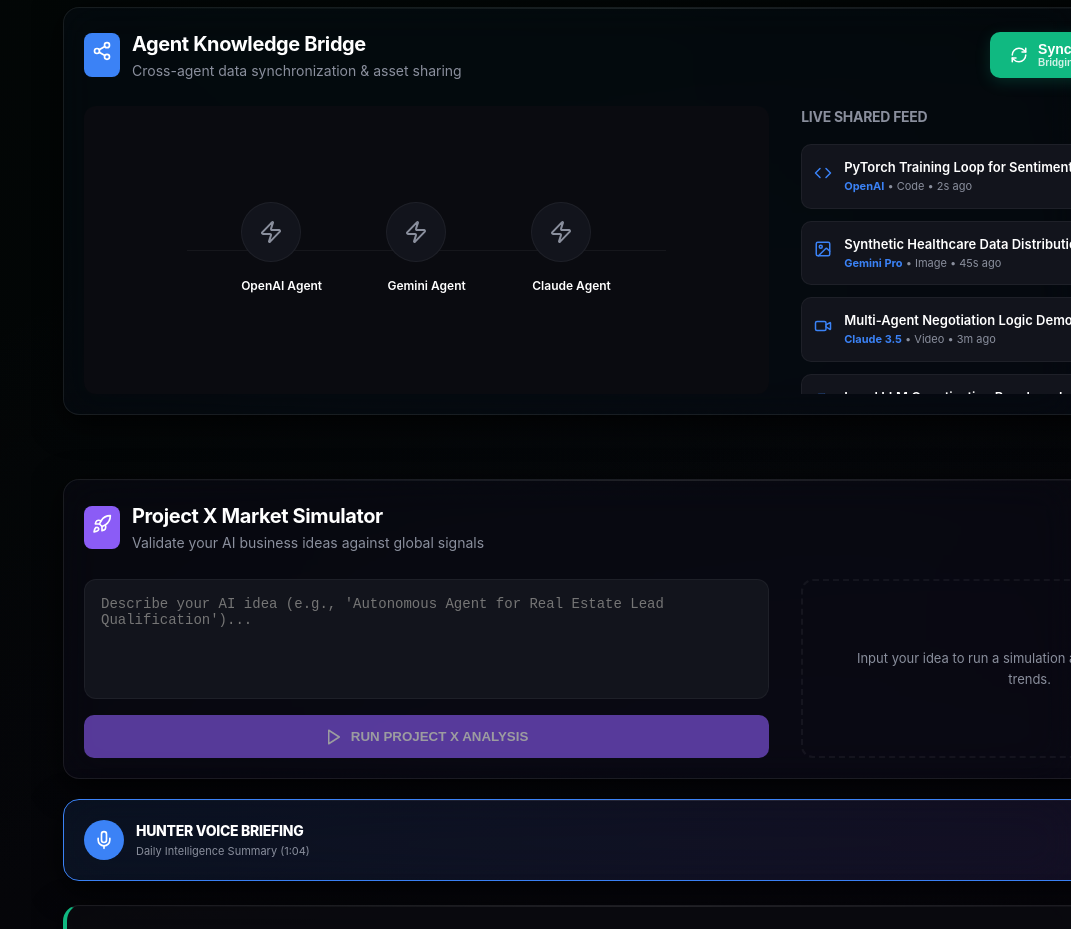
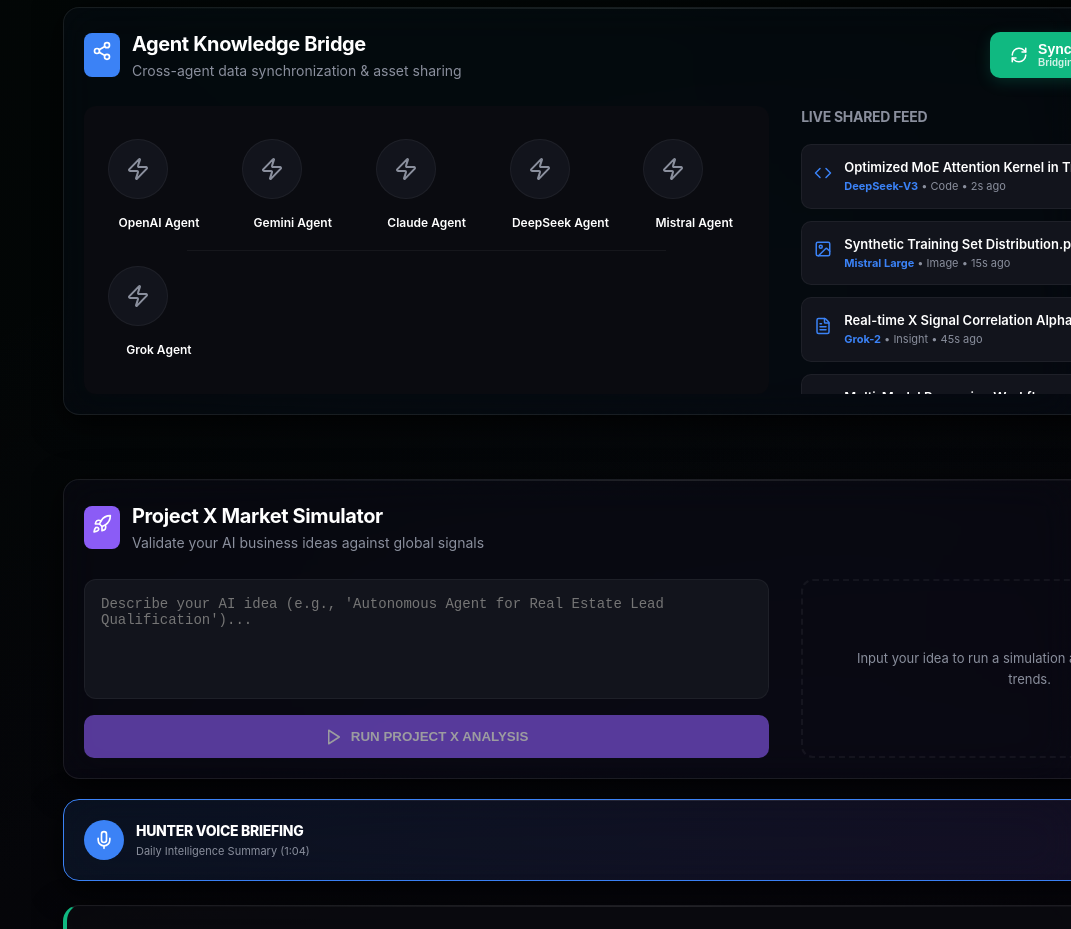
Before and after one commit to firaseth/firas-hunter-ai, a React (Vite) app: page / in a window 1280 px wide. Shown: the part 2520-3449 px from the top of the page, without its empty margins (209-1280 px from the left). Built offline with nearby package versions, Linux system fonts and the light colour scheme.

Commit message:
Expand Knowledge Bridge: Integrated DeepSeek, Mistral, and Grok into cross-agent sync

```diff
--- a/src/components/KnowledgeBridge.tsx
+++ b/src/components/KnowledgeBridge.tsx
@@ -4,11 +4,12 @@
 import type { SharedDataItem } from '../types';
 
 const mockSharedData: SharedDataItem[] = [
-    { id: '1', sourceAgentId: 'OpenAI', type: 'Code', content: 'PyTorch Training Loop for Sentiment Analysis', timestamp: '2s ago' },
-    { id: '2', sourceAgentId: 'Gemini Pro', type: 'Image', content: 'Synthetic Healthcare Data Distribution.png', timestamp: '45s ago' },
-    { id: '3', sourceAgentId: 'Claude 3.5', type: 'Video', content: 'Multi-Agent Negotiation Logic Demo.mp4', timestamp: '3m ago' },
-    { id: '4', sourceAgentId: 'Llama 3', type: 'Insight', content: 'Local LLM Quantization Benchmarks', timestamp: '8m ago' },
-    { id: '5', sourceAgentId: 'GPT-4o', type: 'Topic', content: 'Cross-Modal reasoning in edge devices', timestamp: '15m ago' },
+    { id: '1', sourceAgentId: 'DeepSeek-V3', type: 'Code', content: 'Optimized MoE Attention Kernel in Triton', timestamp: '2s ago' },
+    { id: '2', sourceAgentId: 'Mistral Large', type: 'Image', content: 'Synthetic Training Set Distribution.png', timestamp: '15s ago' },
+    { id: '3', sourceAgentId: 'Grok-2', type: 'Insight', content: 'Real-time X Signal Correlation Alpha', timestamp: '45s ago' },
+    { id: '4', sourceAgentId: 'Gemini Pro', type: 'Video', content: 'Multi-Modal Reasoning Workflow.mp4', timestamp: '3m ago' },
+    { id: '5', sourceAgentId: 'Claude 3.5', type: 'Code', content: 'Artifact Generation Logic for Agents', timestamp: '8m ago' },
+    { id: '6', sourceAgentId: 'OpenAI o3', type: 'Insight', content: 'Chain-of-Thought reasoning path logic', timestamp: '12m ago' },
 ];
 
 const KnowledgeBridge = () => {
@@ -60,8 +61,8 @@
             <div className="knowledge-grid">
                 {/* Connection Visualization */}
                 <div style={{ background: 'var(--bg-secondary)', borderRadius: '12px', padding: '1.5rem', position: 'relative', minHeight: '200px', display: 'flex', alignItems: 'center', justifyContent: 'center' }}>
-                    <div style={{ display: 'grid', gridTemplateColumns: 'repeat(3, 1fr)', gap: '4rem', zIndex: 1 }}>
-                        {['OpenAI', 'Gemini', 'Claude'].map((name) => (
+                    <div style={{ display: 'grid', gridTemplateColumns: 'repeat(auto-fit, minmax(80px, 1fr))', gap: '2rem', zIndex: 1, width: '100%' }}>
+                        {['OpenAI', 'Gemini', 'Claude', 'DeepSeek', 'Mistral', 'Grok'].map((name) => (
                             <div key={name} style={{ textAlign: 'center', position: 'relative' }}>
                                 <div style={{
                                     width: '60px',
```
